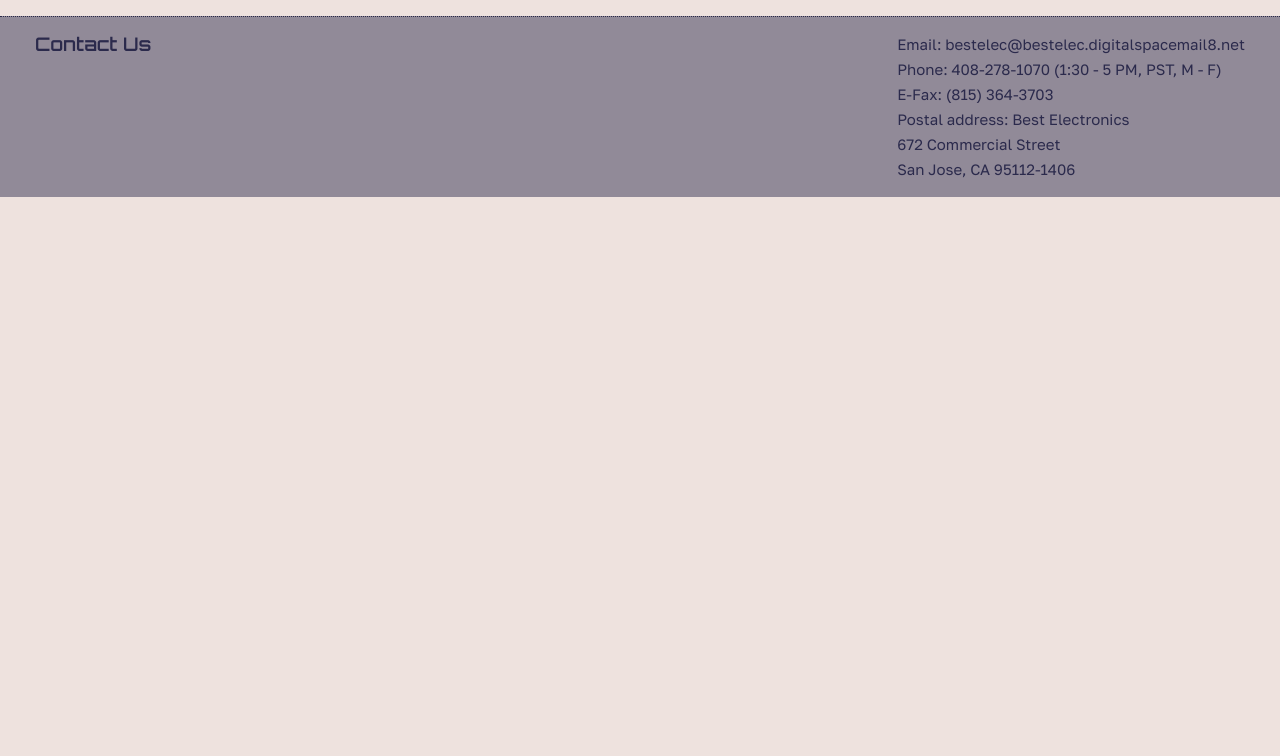
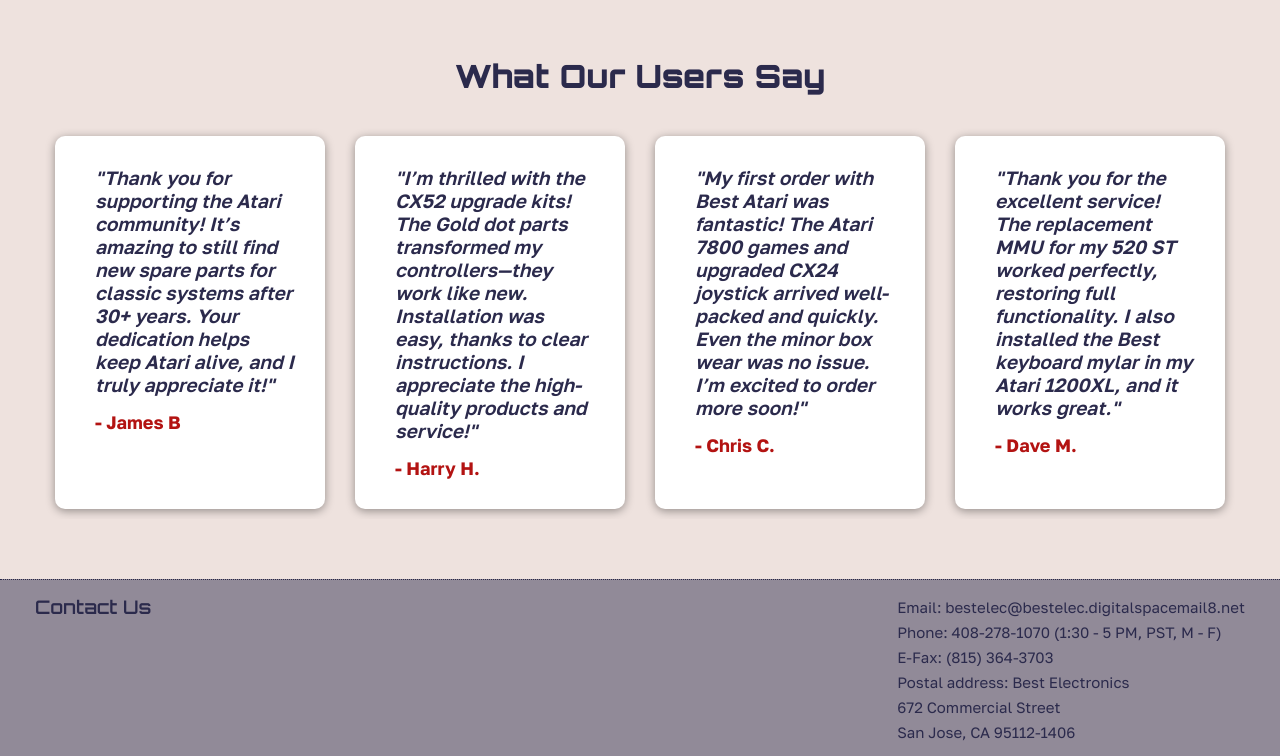
Before and after one commit to pearlin-in/web-design, a plain HTML site: page main/index.html in a window 1280 px wide. Shown: the part 845-1601 px from the top of the page. Before the commit the page ends 1042 px from the top, so only its background shows below. Drawn offline with Linux system fonts and the light colour scheme.

Commit message:
added feedback and corrected about us

```diff
--- a/CSS/main.css
+++ b/CSS/main.css
@@ -145,3 +145,59 @@ h1 {
     filter: brightness(55%);
     transition: 0.15s;
 }
+
+.testimonial-section {
+    max-width: 1500px;
+    margin: 20px auto;
+    padding: 40px;
+    text-align: center;
+}
+
+.testimonial-section h2 {
+    color: #2B2A4C;
+    margin-bottom: 30px;
+    font-family: "Orbitron", serif;
+    font-weight: 900;
+    font-size: xx-large;
+}
+
+.testimonial-container {
+    display: flex;
+    justify-content: center;
+    overflow-x: auto;
+    padding: 10px 0;
+}
+
+.testimonial-card {
+    background-color: #ffffff;
+    border-radius: 10px;
+    padding: 30px;
+    margin: 0 15px;
+    width: 350px;
+    box-shadow: 0 2px 10px rgba(0, 0, 0, 0.389);
+    transition: transform 0.3s;
+}
+
+.testimonial-card:hover {
+    transform: translateY(-3px);
+}
+
+.quote {
+    font-style: italic;
+    color: #2B2A4C;
+    margin-bottom: 15px;
+    font-weight: 600;
+    font-size: larger;
+}
+
+.author {
+    font-weight: bold;
+    color: #B31312;
+    font-size: large;
+}
+
+.testimonial-content {
+    display: inline-block;
+    margin-left: 10px;
+    text-align: left;
+}
--- a/main/index.html
+++ b/main/index.html
@@ -70,6 +70,41 @@
     <script src="../main/script.js"></script>
     -->
 
+    <div class="testimonial-section">
+        <h2>What Our Users Say</h2>
+        <div class="testimonial-container">
+            <div class="testimonial-card">
+
+                <div class="testimonial-content">
+                    <p class="quote">"Thank you for supporting the Atari community! It’s amazing to still find new spare parts for classic systems after 30+ years. Your dedication helps keep Atari alive, and I truly appreciate it!"</p>
+                    <p class="author">- James B</p>
+                </div>
+            </div>
+            <div class="testimonial-card">
+
+                <div class="testimonial-content">
+                    <p class="quote">"I’m thrilled with the CX52 upgrade kits! The Gold dot parts transformed my controllers—they work like new. Installation was easy, thanks to clear instructions. I appreciate the high-quality products and service!"</p>
+                    <p class="author">- Harry H.</p>
+                </div>
+            </div>
+            <div class="testimonial-card">
+
+                <div class="testimonial-content">
+                    <p class="quote">"My first order with Best Atari was fantastic! The Atari 7800 games and upgraded CX24 joystick arrived well-packed and quickly. Even the minor box wear was no issue. I’m excited to order more soon!"</p>
+                    <p class="author">- Chris C.</p>
+                </div>
+            </div>
+
+            <div class="testimonial-card">
+
+                <div class="testimonial-content">
+                    <p class="quote">"Thank you for the excellent service! The replacement MMU for my 520 ST worked perfectly, restoring full functionality. I also installed the Best keyboard mylar in my Atari 1200XL, and it works great."</p>
+                    <p class="author">- Dave M.</p>
+                </div>
+            </div>
+        </div>
+    </div>
+
     <div class="footer">
         <h3 id="contact-us">
             Contact Us
```
Also changed, not shown: about/about.html (+4 -3 lines), about/a1.jpg (added), about/a1.webp (deleted).
